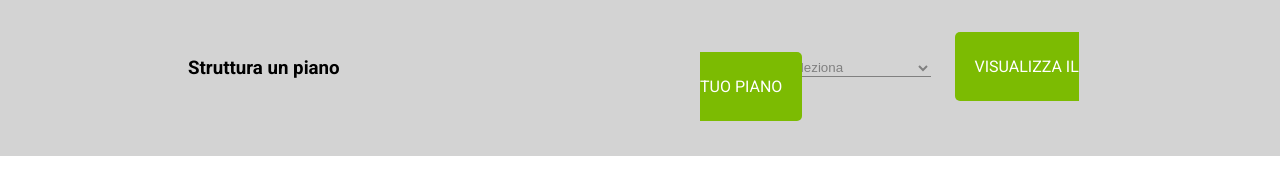
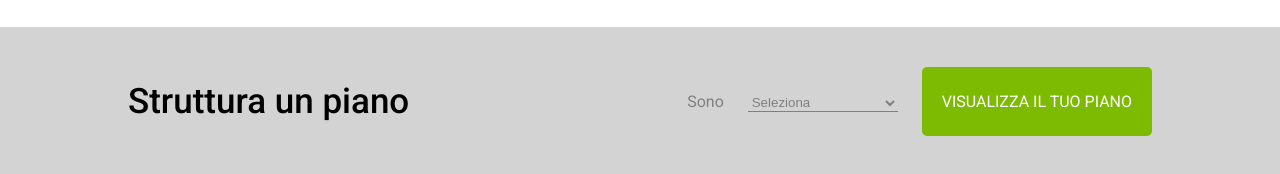
Before and after one commit to Stefano-Bodritti/htmlcss-fluentify, a plain HTML site: page index.html in a window 1280 px wide. Shown: the part 1711-1885 px from the top of the page. Drawn offline with Linux system fonts and the light colour scheme.

Commit message:
Perfezionato ultimo blocco

```diff
--- a/css/style.css
+++ b/css/style.css
@@ -194,16 +194,23 @@ section.container .col-2 {
 /* blocco sfondo grigio 2 */
 .grey-bg-2 {
   background-color: #d3d3d3;
+  margin-top: 30px;
 }
 
 .container .col-3 {
   float: left;
   width: 50%;
-  padding: 60px;
+  line-height: 150px;
+}
+
+.col-3 h3 {
+  font-size: 35px;
+  font-weight: 500;
 }
 
 .col-3.right {
   color: #808080;
+  text-align: right;
 }
 
 label {
--- a/index.html
+++ b/index.html
@@ -96,13 +96,11 @@
             <h3>Struttura un piano</h3>
           </div>
           <div class="col-3 right">
-            <div class="seleziona">
-              <label>Sono</label>
-              <select>
-               <option>Seleziona</option>
-              </select>
-              <a class="button green big" href="#">VISUALIZZA IL TUO PIANO</a>
-            </div>
+            <label>Sono</label>
+            <select>
+             <option>Seleziona</option>
+            </select>
+            <a class="button green big" href="#">VISUALIZZA IL TUO PIANO</a>
           </div>
         </div>
       </section>
```
